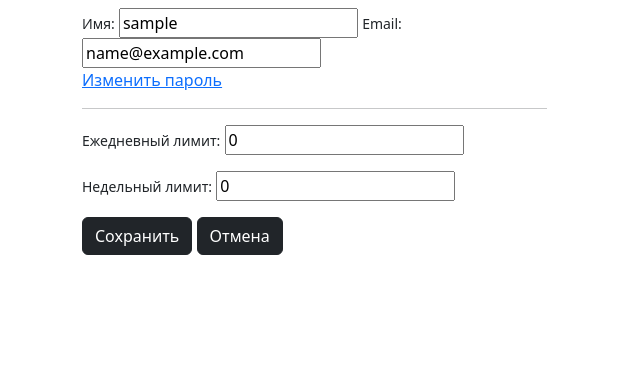
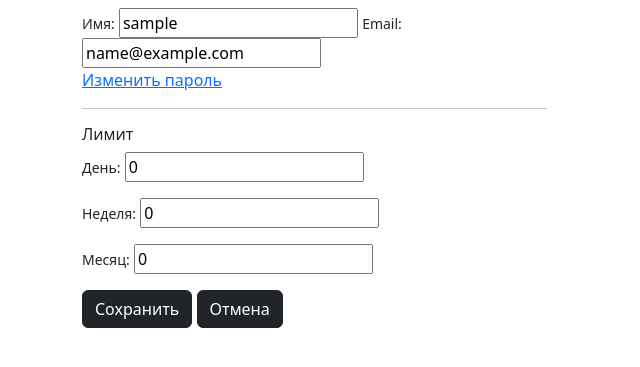
Before and after one commit to Kozorez-V/expense-tracker, a Django app: page /expense_tracker/profile/ in a window 1280 px wide. Shown: the part 56-423 px from the top of the page, without its empty margins (0-640 px from the left). Run offline with Django 4.2, Linux system fonts and the light colour scheme; the visitor is signed in with stand-in values (Sample User, id 1); some libraries are stand-ins or nearby versions.

Commit message:
adding monthly limit field

```diff
--- a/expense_tracker/expense_tracker/forms.py
+++ b/expense_tracker/expense_tracker/forms.py
@@ -36,12 +36,14 @@ class UpdateUserForm(forms.ModelForm):
 class UpdateProfileForm(forms.ModelForm):
     day_limit = forms.IntegerField(label='Ежедневный лимит', widget=forms.NumberInput(attrs={'min': 0}))
     week_limit = forms.IntegerField(label='Еженедельный лимит', widget=forms.NumberInput(attrs={'min': 0}))
+    month_limit = forms.IntegerField(label='Еженедельный лимит', widget=forms.NumberInput(attrs={'min': 0}))
 
     class Meta:
         model = Profile
         fields = [
             'day_limit',
-            'week_limit'
+            'week_limit',
+            'month_limit'
         ]
 
 
--- a/expense_tracker/expense_tracker/models.py
+++ b/expense_tracker/expense_tracker/models.py
@@ -18,6 +18,7 @@ class Profile(models.Model):
                                 primary_key=True, verbose_name='Пользователь')
     day_limit = models.PositiveIntegerField(blank=False, null=False, default=0, verbose_name='Ежедневный лимит')
     week_limit = models.PositiveIntegerField(blank=False, null=False, default=0, verbose_name='Еженедельный лимит')
+    month_limit = models.PositiveIntegerField(blank=True, null=False, default=0, verbose_name='Ежемесячный лимит')
     objects = ProfileQuerySet.as_manager()
 
     class Meta:
--- a/expense_tracker/expense_tracker/templates/expense_tracker/profile.html
+++ b/expense_tracker/expense_tracker/templates/expense_tracker/profile.html
@@ -28,13 +28,19 @@
             <a href="#">Изменить пароль</a>
             <hr>
 
+            <h6>Лимит</h6>
+
             <div class="form-group mb-3">
-                <label class="small mb-1">Ежедневный лимит:</label>
+                <label class="small mb-1">День:</label>
                 {{ profile_form.day_limit }}
             </div>
             <div class="form-group mb-3">
-                <label class="small mr-10">Недельный лимит:</label>
+                <label class="small mr-10">Неделя:</label>
                 {{ profile_form.week_limit }}
+            </div>
+            <div class="form-group mb-3">
+                <label class="small mr-10">Месяц:</label>
+                {{ profile_form.month_limit }}
             </div>
         </div>
 </div>
--- a/expense_tracker/expense_tracker/views/statistics.py
+++ b/expense_tracker/expense_tracker/views/statistics.py
@@ -48,6 +48,10 @@ class TodayStatistics(LoginRequiredMixin, StatisticsContextMixin, ListView):
         return dict(list(context.items()) + list(c_def.items()))
 
 
+class MonthStatistics(LoginRequiredMixin, StatisticsContextMixin, ListView):
+    pass
+
+
 class WeeklyStatistics(LoginRequiredMixin, StatisticsContextMixin, ListView):
     model = Category
     template_name = 'expense_tracker/week_statistics.html'
```
Also changed, not shown: expense_tracker/expense_tracker/migrations/0046_profile_month_limit.py (added).
